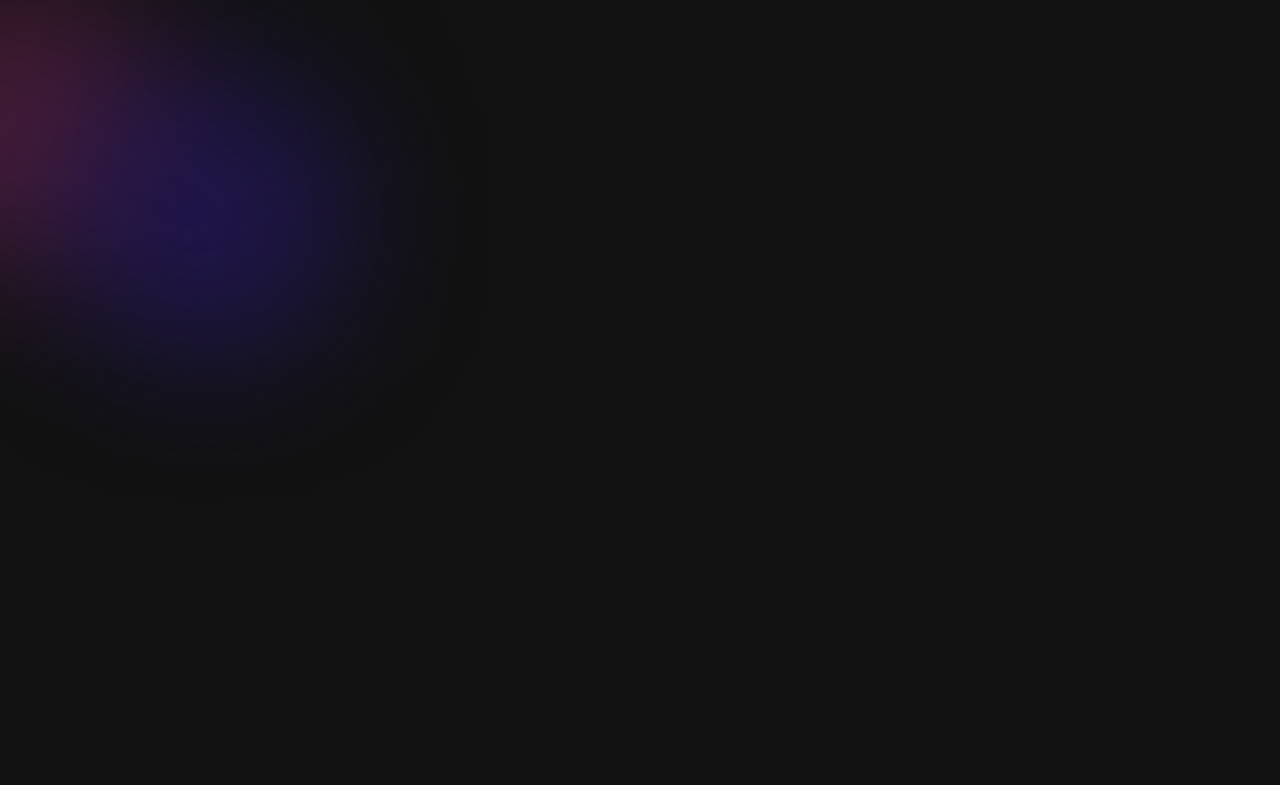
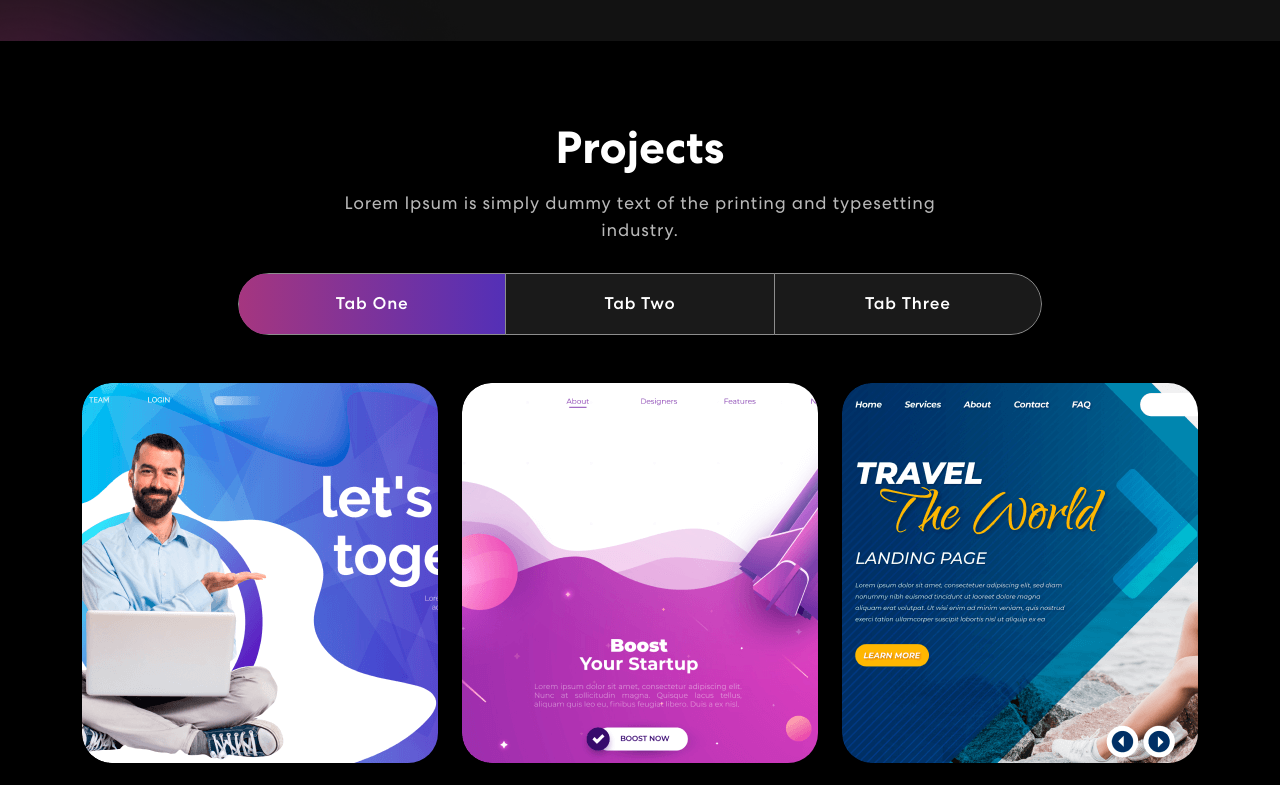
Before and after one commit to EliottDevCode/Portfolio-2022-react, a React (Create React App) app: page / in a window 1280 px wide. Shown: the part 1240-2025 px from the top of the page. Before the commit the page ends 1762 px from the top, so only its background shows below. Built offline with nearby package versions, Linux system fonts and the light colour scheme.

Commit message:
add project section

```diff
--- a/src/App.css
+++ b/src/App.css
@@ -311,3 +311,128 @@
   width: 40%;
   z-index: -4;
 }
+/************ Projects Css ************/
+.project {
+  padding: 80px 0;
+  position: relative;
+  background-color: black;
+}
+.project h2 {
+  font-size: 45px;
+  font-weight: 700;
+  text-align: center;
+}
+.project p {
+  color: #B8B8B8;
+  font-size: 18px;
+  letter-spacing: 0.8px;
+  line-height: 1.5em;
+  margin: 14px auto 30px auto;
+  text-align: center;
+  width: 56%;
+}
+.project .nav.nav-pills {
+  width: 72%;
+  margin: 0 auto;
+  border-radius: 50px;
+  background-color: rgb(255 255 255 / 10%);
+  overflow: hidden;
+}
+.project .nav.nav-pills .nav-item {
+  width: 33.33333%;
+}
+.project .nav.nav-pills .nav-link {
+  background-color: transparent;
+  border-radius: 0;
+  padding: 17px 0;
+  color: #fff;
+  width: 100%;
+  font-size: 17px;
+  letter-spacing: 0.8px;
+  font-weight: 500;
+  position: relative;
+  transition: 0.3s ease-in-out;
+  text-align: center;
+  z-index: 0;
+}
+.project .nav.nav-pills .nav-link::before {
+  content: "";
+  position: absolute;
+  width: 0;
+  height: 100%;
+  background: linear-gradient(90.21deg, #AA367C -5.91%, #4A2FBD 111.58%);
+  top: 0;
+  left: 0;
+  z-index: -1;
+  transition: 0.3s ease-in-out;
+}
+.project .nav.nav-pills .nav-link.active::before {
+  width: 100% !important;
+}
+.project .nav.nav-pills .nav-link.active {
+  border: 1px solid rgba(255, 255, 255, 1);
+}
+.nav-link#projects-tabs-tab-first {
+  border: 1px solid rgba(255, 255, 255, 0.5);
+  border-radius: 55px 0px 0px 55px;
+}
+.nav-link#projects-tabs-tab-second {
+  border-top: 1px solid rgba(255, 255, 255, 0.5);
+  border-bottom: 1px solid rgba(255, 255, 255, 0.5);
+}
+.nav-link#projects-tabs-tab-third {
+  border: 1px solid rgba(255, 255, 255, 0.5);
+  border-radius: 0 55px 55px 0;
+}
+.proj-imgbx {
+  position: relative;
+  border-radius: 30px;
+  overflow: hidden;
+  margin-bottom: 24px;
+}
+.proj-imgbx::before {
+  content: "";
+  background: linear-gradient(90.21deg, #AA367C -5.91%, #4A2FBD 111.58%);
+  opacity: 0.85;
+  position: absolute;
+  width: 100%;
+  height: 0;
+  transition: 0.4s ease-in-out;
+}
+.proj-imgbx:hover::before {
+  height: 100%;
+}
+.proj-txtx {
+  position: absolute;
+  text-align: center;
+  top: 65%;
+  left: 50%;
+  transform: translate(-50%, -50%);
+  transition: 0.5s ease-in-out;
+  opacity: 0;
+  width: 100%;
+}
+.proj-imgbx:hover .proj-txtx {
+  top: 50%;
+  opacity: 1;
+}
+.proj-txtx h4 {
+  font-size: 30px;
+  font-weight: 700;
+  letter-spacing: 0.8px;
+  line-height: 1.1em;
+}
+.proj-txtx span {
+  font-style: italic;
+  font-weight: 400;
+  font-size: 15px;
+  letter-spacing: 0.8px;
+}
+.background-image-right {
+  top: 20%;
+  position: absolute;
+  bottom: 0;
+  width: 35%;
+  right: 0;
+  z-index: -4;
+}
--- a/src/App.js
+++ b/src/App.js
@@ -3,6 +3,7 @@
 import { NavBar } from './components/NavBar';
 import { Banner } from './components/Banner';
 import { Skills } from './components/Skills';
+import { Projects } from "./components/Projects";
 import 'bootstrap/dist/css/bootstrap.min.css';
 
 function App() {
@@ -11,6 +12,7 @@
             <NavBar/>
             <Banner/>
             <Skills/>
+            <Projects/>
         </div>
     );
 }
--- /dev/null
+++ b/src/components/ProjectCard.js
@@ -0,0 +1,15 @@
+import {Col} from "react-bootstrap";
+
+export const ProjectCard = ({ title, description, imgUrl}) => {
+    return (
+        <Col sm={6} md={4}>
+            <div className="proj-imgbx">
+                <img src={imgUrl}  alt="image url"/>
+                <div className="proj-txtx">
+                    <h4>{title}</h4>
+                    <span>{description}</span>
+                </div>
+            </div>
+        </Col>
+    )
+}
--- /dev/null
+++ b/src/components/Projects.js
@@ -0,0 +1,76 @@
+import {Col, Container, Nav, Row, Tab} from "react-bootstrap";
+import { ProjectCard } from "./ProjectCard";
+import colorSharp2 from "../assets/img/color-sharp2.png";
+import projImg1 from '../assets/img/project-img1.png';
+import projImg2 from '../assets/img/project-img2.png';
+import projImg3 from '../assets/img/project-img3.png';
+
+export const Projects = () => {
+
+    const projects = [
+        {
+            title: 'Business Startup',
+            description: 'Design & Development',
+            imgUrl: projImg2,
+        },
+        {
+            title: 'Business Startup',
+            description: 'Design & Development',
+            imgUrl: projImg3,
+        },
+        {
+            title: 'Business Startup',
+            description: 'Design & Development',
+            imgUrl: projImg1,
+        },
+        {
+            title: 'Business Startup',
+            description: 'Design & Development',
+            imgUrl: projImg3,
+        },
+    ];
+    return (
+        <section className="project" id="project">
+            <Container>
+                <Row>
+                    <Col>
+                        <h2> Projects</h2>
+                        <p>Lorem Ipsum is simply dummy text of the printing and typesetting industry.</p>
+                        <Tab.Container id="projects-tabs" defaultActiveKey="first">
+                        <Nav variant="pills" className="nav-pills mb-5 justify-content-center align-items-center" id="pills-tab">
+                            <Nav.Item>
+                                <Nav.Link eventKey="first">Tab One</Nav.Link>
+                            </Nav.Item>
+                            <Nav.Item>
+                                <Nav.Link eventKey="second">Tab Two</Nav.Link>
+                            </Nav.Item>
+                            <Nav.Item>
+                                <Nav.Link eventKey="third">Tab Three </Nav.Link>
+                            </Nav.Item>
+                        </Nav>
+                            <Tab.Content>
+                                <Tab.Pane eventKey="first">
+                                    <Row>
+                                        {
+                                            projects.map((project, index) => {
+                                                return (
+                                                   <ProjectCard
+                                                       key={index}
+                                                       {...project}
+                                                   />
+                                                )
+                                            })
+                                        }
+                                    </Row>
+                                </Tab.Pane>
+                                <Tab.Pane eventKey="second">Lorem Ipsum</Tab.Pane>
+                                <Tab.Pane eventKey="second">Lorem Ipsum</Tab.Pane>
+                            </Tab.Content>
+                        </Tab.Container>
+                    </Col>
+                </Row>
+            </Container>
+            <img className="background-image-right"  src={colorSharp2} alt=""/>
+        </section>
+    )
+}
```
